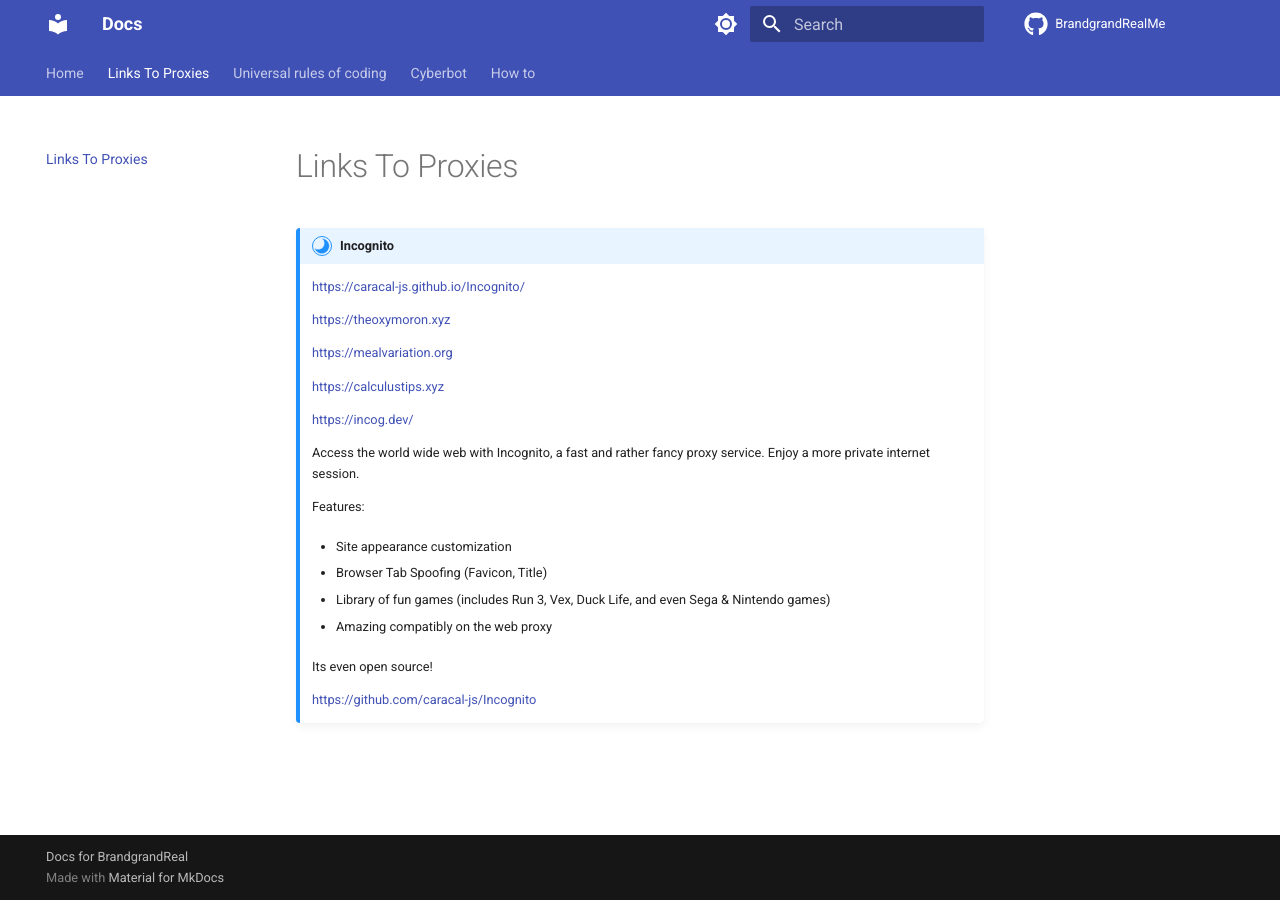
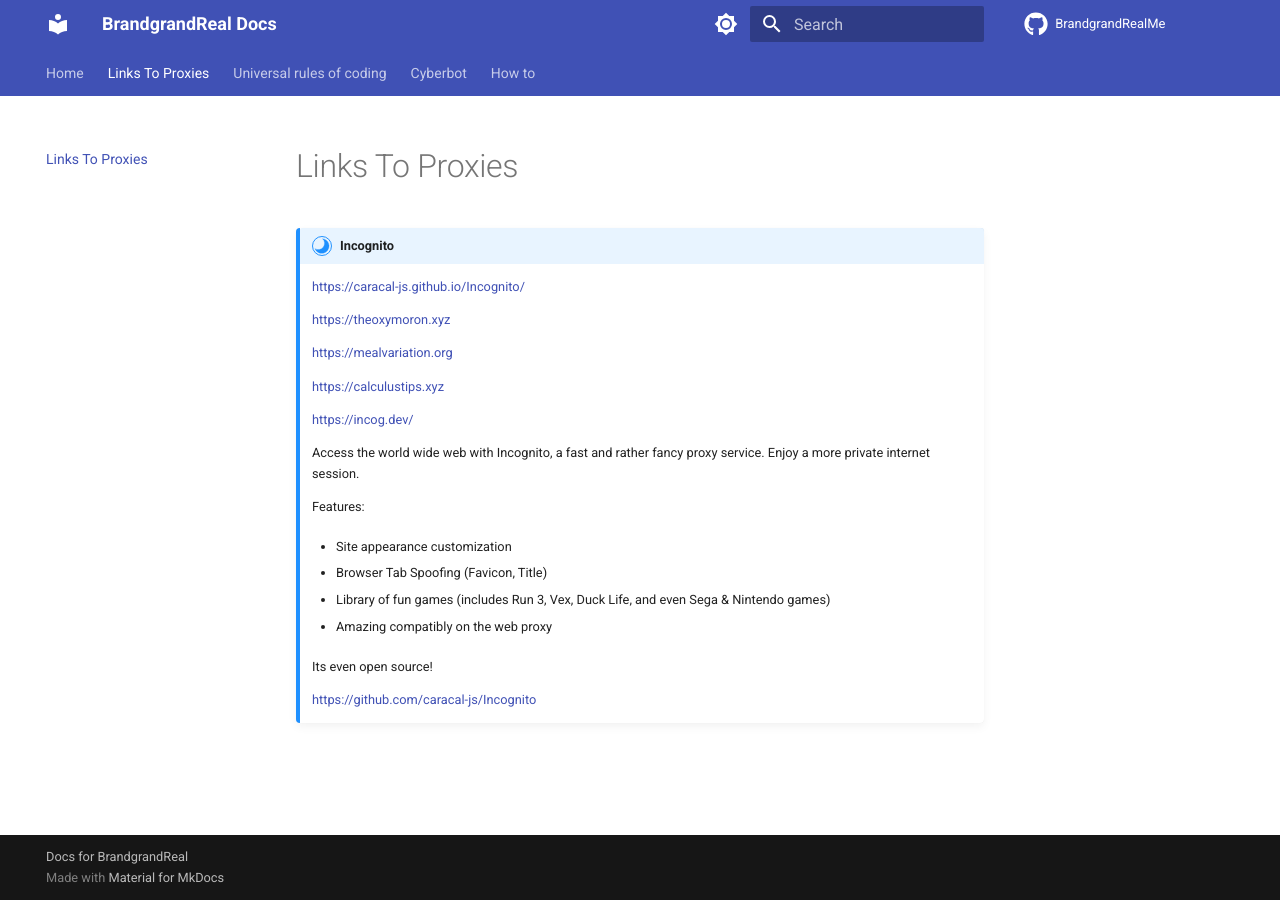
Before and after one commit to BrandgrandRealMe/BrandgrandRealMe.github.io, an MkDocs documentation site: the page built from docs/proxyurls.md, in a window 1280 px wide. Built offline with MkDocs 1.6.1 and Material for MkDocs 9.7.7, drawn with Linux system fonts in a browser that asks for light colours.

Commit message:
Update mkdocs.yml

```diff
--- a/mkdocs.yml
+++ b/mkdocs.yml
@@ -1,4 +1,4 @@
-site_name: Docs
+site_name: BrandgrandReal Docs
 theme:
   name: material
   custom_dir: overrides
@@ -13,7 +13,7 @@
     code: Roboto Mono
   favicon: PFP.png
   icon:
-    logo: material/library
+    logo: PFP.png
     repo: fontawesome/brands/github
     edit: material/file-edit
     admonition:
```
